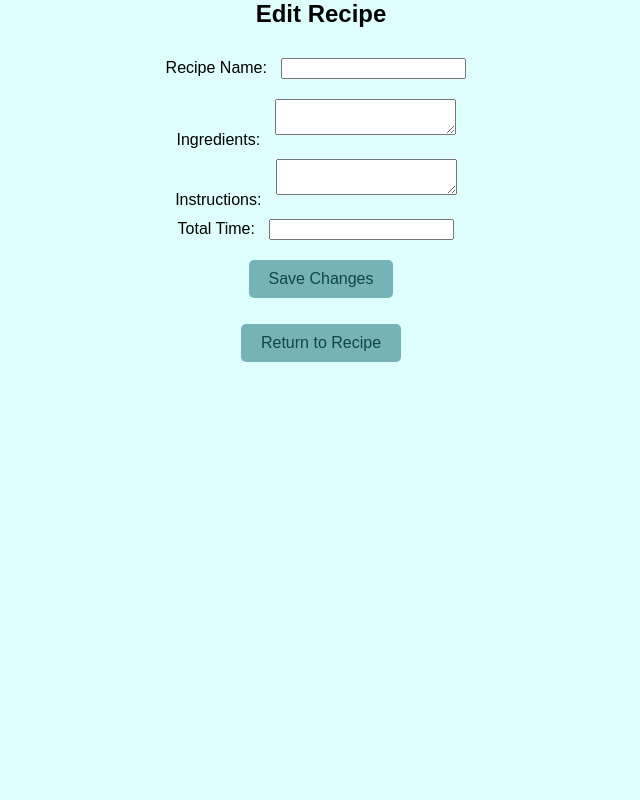
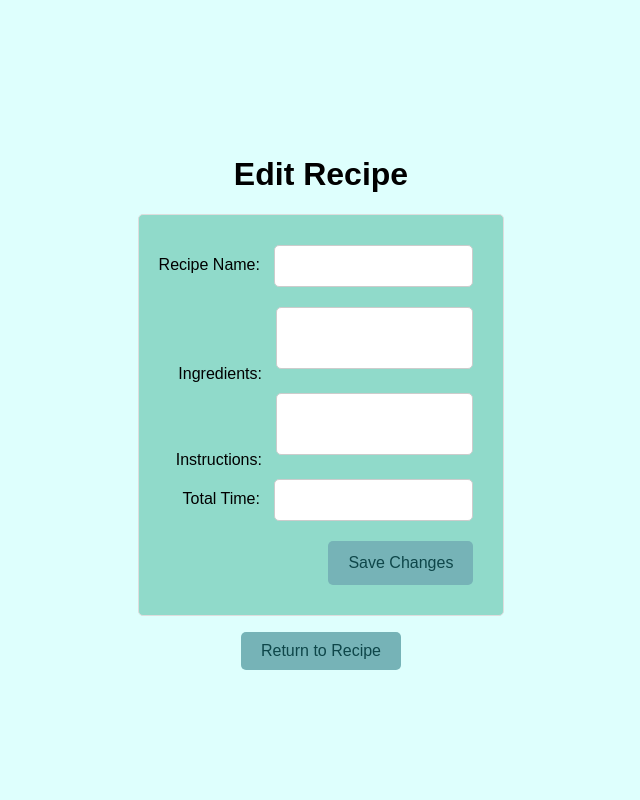
Before and after one commit to software-students-fall2023/2-web-app-exercise-chili, a Flask app: template templates/edit_recipe.html in a window 1280 px wide. Shown: the whole page, without its empty margins (319-959 px from the left). Run offline with Flask 3, Linux system fonts and the light colour scheme; the template is opened without the code that fills it, so the values that code supplies are empty; parts of the project's set-up code (start-up, migrations or seed data) failed here and were passed over; some libraries are stand-ins or nearby versions.

Commit message:
stylized edit and delete pages

```diff
--- a/static/css/style.css
+++ b/static/css/style.css
@@ -61,8 +61,36 @@ article.post .recipe-name {
     font-style: italic;
 }
 
-form textarea,
-form input{
+form textarea, form input {
     margin: 10px;
     font-family: "Bahnschrift", sans-serif;
+    padding: 10px;
+    border: 1px solid #ccc;
+    border-radius: 5px;
+    resize: none;
+    display: inline-block;
+    align-items: center;
+    line-height: 1.5;
 }
+
+.edit-container {
+    background-color: #56bea491;
+    border: 1px solid #ddd;
+    border-radius: 5px;
+    padding: 20px;
+    text-align: right;
+}
+
+body.edit-page {
+    font-family: "Bahnschrift", sans-serif;
+    background-color: var(--background-color);
+    margin: 0;
+    display: flex;
+    justify-content: center;
+    align-items: center;
+    min-height: 100vh;
+}
+
+.page-container {
+    text-align: center;
+  }
--- a/templates/delete_confirmation.html
+++ b/templates/delete_confirmation.html
@@ -5,7 +5,7 @@
   <link rel="stylesheet" type="text/css" href="/static/css/style.css">
 </head>
 <body>
-
+  <h1>Delete Recipe</h1>
   <form action="{{ url_for('confirm_delete', recipe_id=recipe_id) }}" method="POST">
     <button type="submit">Confirm Delete</button>
   </form>
--- a/templates/edit_recipe.html
+++ b/templates/edit_recipe.html
@@ -4,10 +4,10 @@
   <title>Edit Recipe</title>
   <link rel="stylesheet" type="text/css" href="/static/css/style.css">
 </head>
-<body>
-
-  <h2>Edit Recipe</h2>
-  <form method="POST" action="{{ url_for('save_edit', recipe_id=recipe['_id']) }}">
+<body class="edit-page">
+  <div class="page-container">
+    <h1>Edit Recipe</h1>
+    <form method="POST" action="{{ url_for('save_edit', recipe_id=recipe['_id']) }}" class="edit-container">
         <label for="fname">Recipe Name:</label>
         <input type="text" id="fname" name="fname" value="{{ recipe.name }}" />
         <br>
@@ -38,4 +38,5 @@
           });
       </script>
     </p>
+</div>
 </body>
```
Lines whose indentation alone changed are shown as unchanged.
